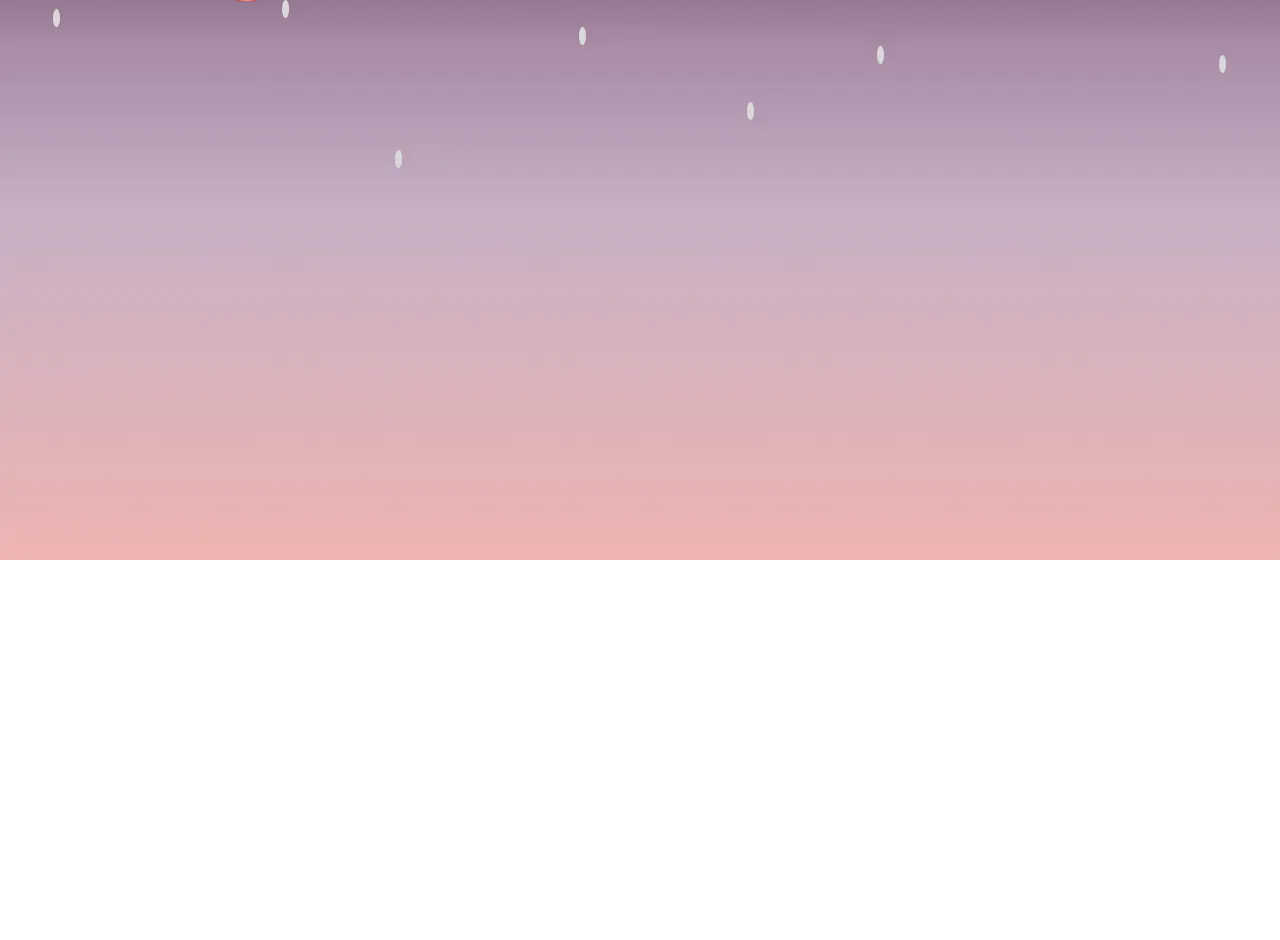
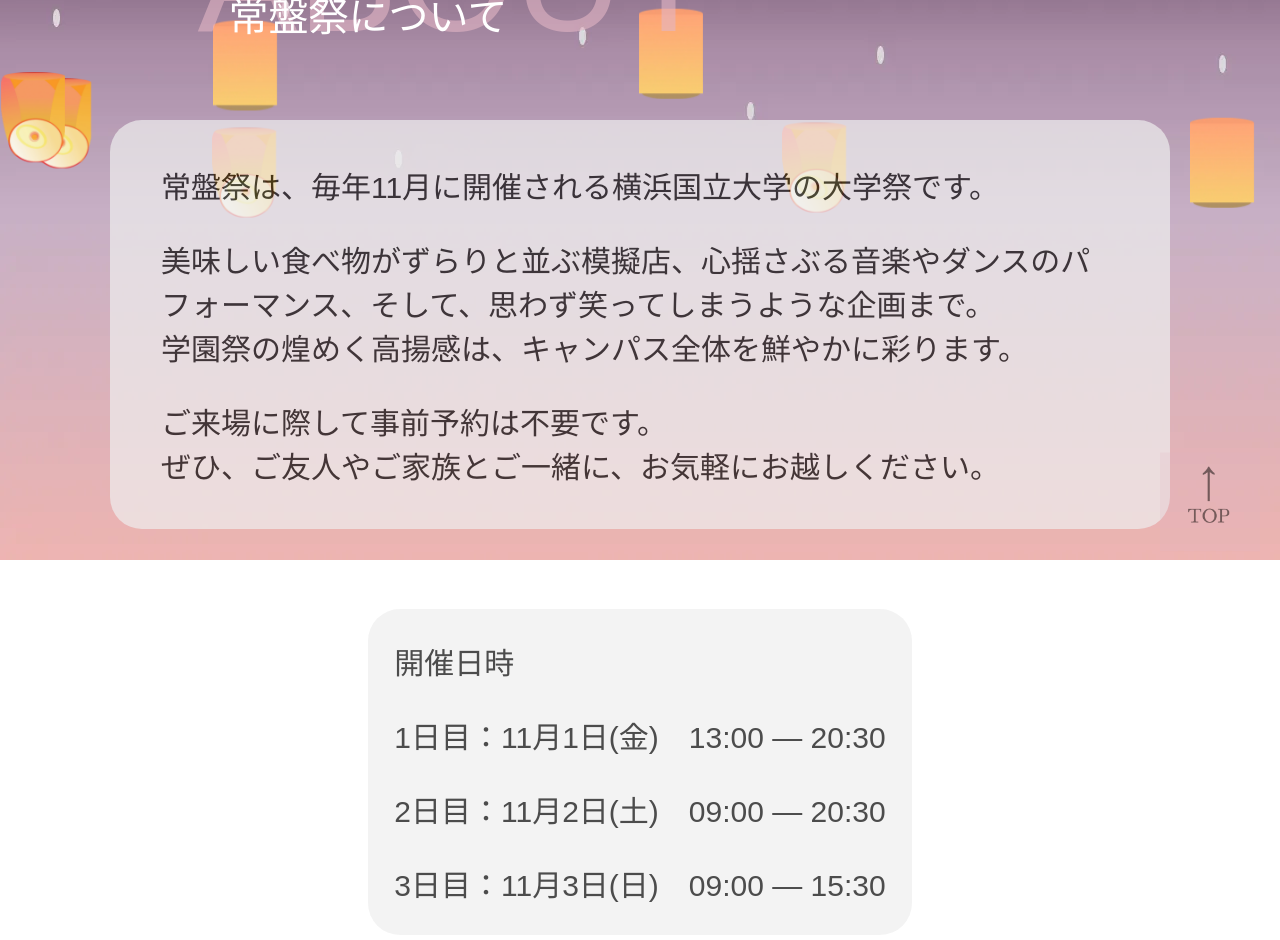
Before and after one commit to ynufes-tech/ynufes-tokiwa24, a Nuxt app: page /about in a window 1280 px wide. Shown: the part 240-1180 px from the top of the page. Before the commit the page ends 800 px from the top, so only its background shows below. Built offline with nearby package versions, Linux system fonts and the light colour scheme; a web font is replaced by a local one.

Commit message:
Aboutページ　作成

```diff
--- a/pages/about/index.vue
+++ b/pages/about/index.vue
@@ -1,11 +1,90 @@
-<script setup lang="ts"></script>
+<script setup lang="ts">
+useHead({
+   title: "About | 24常盤祭公式HP~夢灯~",
+   meta:[
+    { name: "description", content: "24常盤祭についての情報を掲載しています" },
+   ],
+});
+</script>
 
 <template>
-    <div class="page-root">
-
+ <div class="page-root">
+        <PageTitle :title="'ABOUT'" :sub-title="'常盤祭について'" />
+        <div class="box">
+           <p>常盤祭は、毎年11月に開催される横浜国立大学の大学祭です。</p>
+           <p>
+            美味しい食べ物がずらりと並ぶ模擬店、心揺さぶる音楽やダンスのパフォーマンス、そして、思わず笑ってしまうような企画まで。
+            <br />学園祭の煌めく高揚感は、キャンパス全体を鮮やかに彩ります。
+           </p>
+           <p>
+            ご来場に際して事前予約は不要です。<br />
+            ぜひ、ご友人やご家族とご一緒に、お気軽にお越しください。
+           </p>
+        </div>
+        <div class="date-box">
+           <div class="inner-date-box">
+              <p>開催日時</p>
+              <p>1日目：11月1日(金)　13:00 ― 20:30</p>
+              <p>2日目：11月2日(土)　09:00 ― 20:30</p>
+              <p>3日目：11月3日(日)　09:00 ― 15:30</p>
+           </div>
+        </div>
+        <FloatingButton />
     </div>
 </template>
 
 <style lang="scss" scoped>
+@use "@/assets/scss/_breakpoint.scss" as *;
 
+.page-root {
+  display: flex;
+  flex-direction: column;
+  box-sizing: border-box;
+  font-weight: 500;
+}
+
+.box {
+  background-color: #eee;
+  padding: 1% 4%;
+  opacity: 70%;
+  border-radius: 2rem;
+  margin: 22rem 8vw 0;
+  @include md {
+    margin-top: 18rem;
+  }
+  @include sm {
+    margin-top: 15rem;
+  }
+}
+.date-box {
+  display: flex;
+  justify-content: center;
+  background-color: #eee;
+  opacity: 70%;
+  border-radius: 2rem;
+  margin: 5rem auto 0;
+  width: 42.5vw;
+  @include xl {
+    width: 55vw;
+  }
+  @include lg {
+    width: 67vw;
+  }
+  @include md {
+    width: 72vw;
+  }
+  @include sm {
+    width: 75vw;
+  }
+}
+
+*p {
+  font-size: 30px;
+  @include md {
+    font-size: 20px;
+  }
+  @include sm {
+    font-size: 17px;
+  }
+}
 </style>
```
